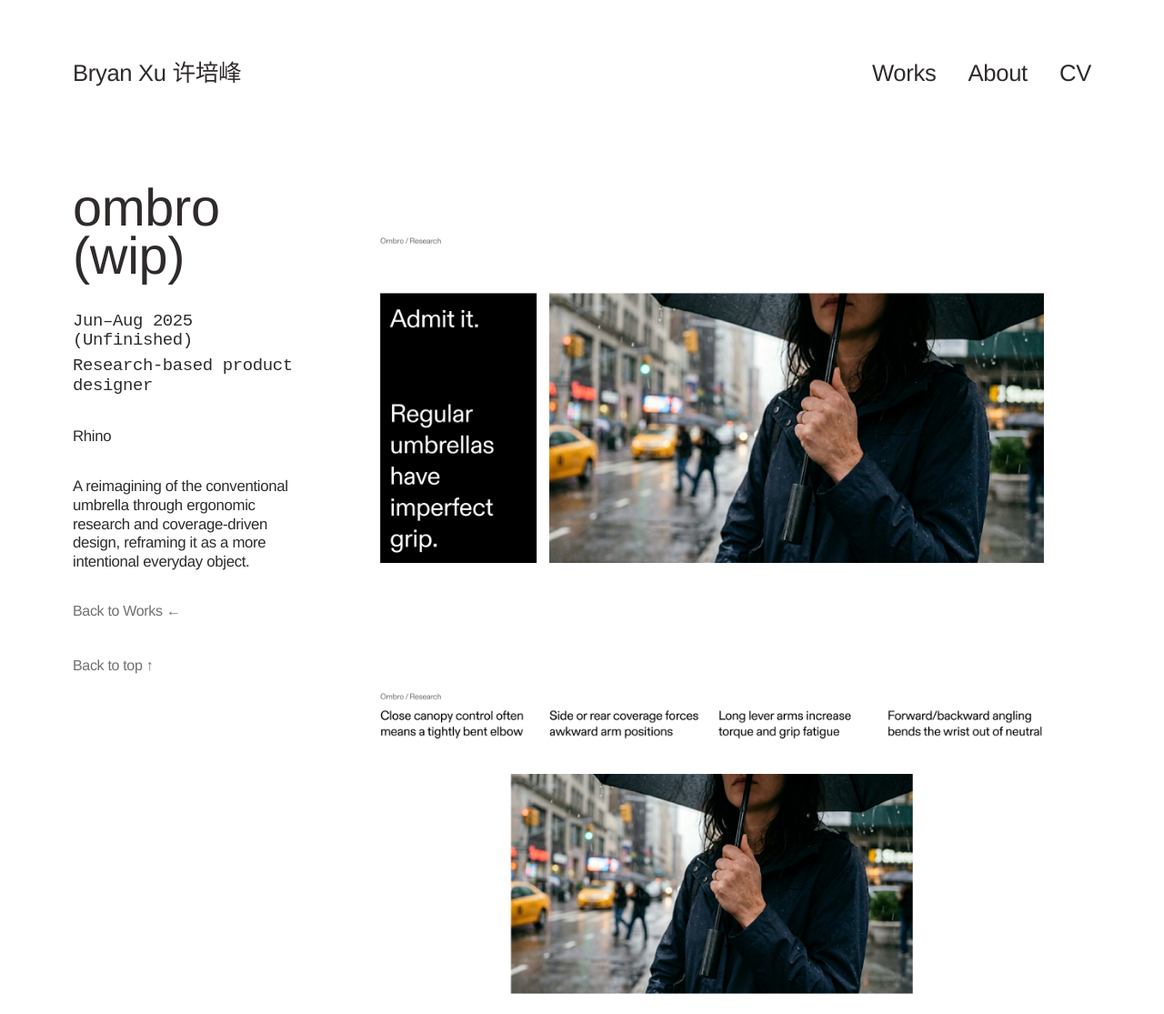
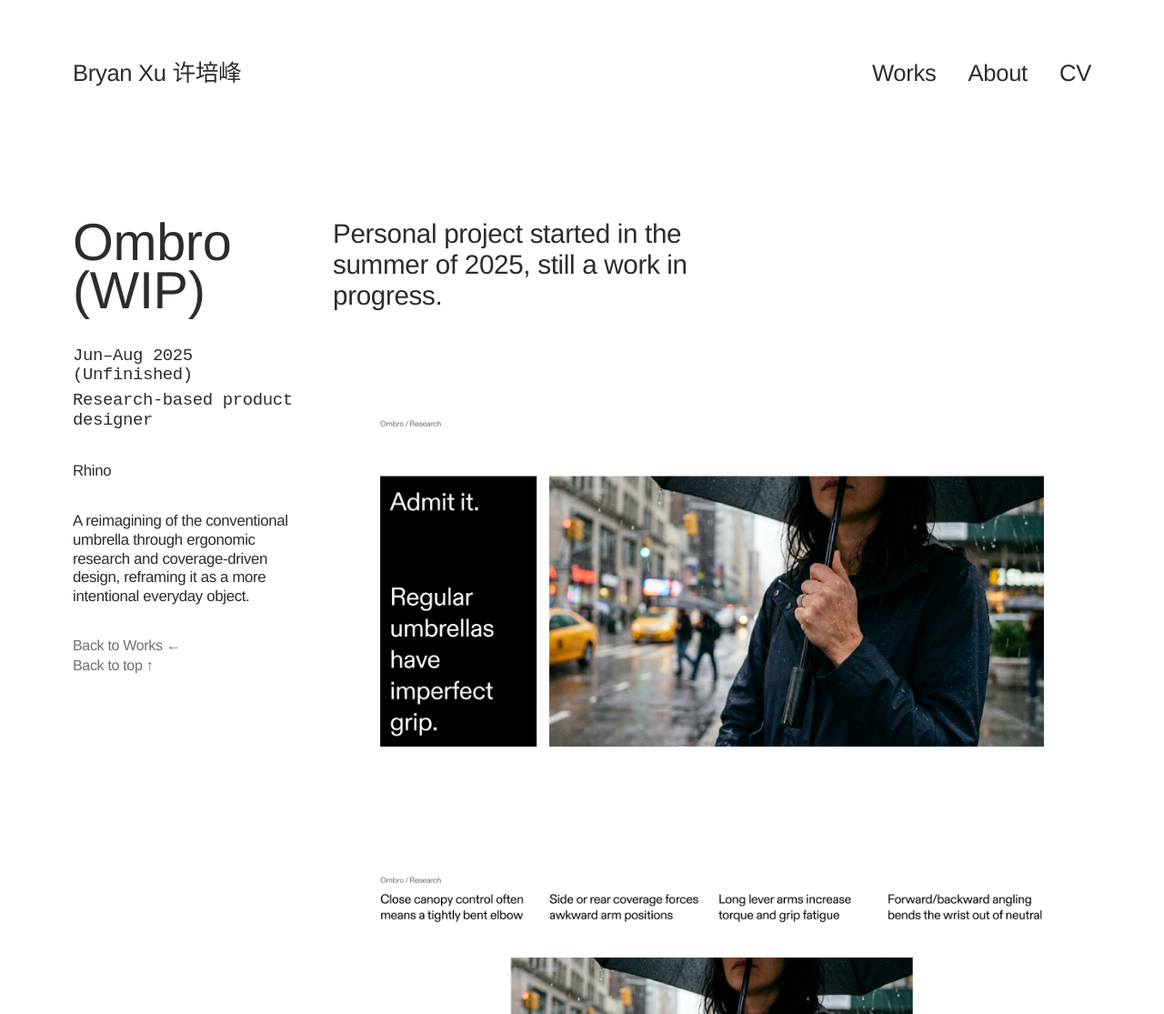
Before and after one commit to bxbryan/webdev26, a plain HTML site: page final-site/ombro.html in a window 1280 px wide. Shown: the top 1115 px of the page at 91% size. Drawn offline with Linux system fonts and the light colour scheme; a web font is replaced by a local one.

Commit message:
fixed various spacing issues for consistent top paddings across pages

```diff
--- a/final-site/ombro.html
+++ b/final-site/ombro.html
@@ -54,7 +54,11 @@
         </aside>
 
         <section class="project-content" aria-labelledby="ombro-title">
-          <div class="project-intro"></div>
+          <div class="project-intro">
+            <p>
+              Personal project started in the summer of 2025, still a work in progress.
+            </p>
+          </div>
 
           <section class="project-gallery" aria-label="Ombro project images">
             <figure class="project-gallery-item">
--- a/final-site/styles.css
+++ b/final-site/styles.css
@@ -447,7 +447,7 @@ body {
   min-height: calc(100vh - (var(--works-pad-y) * 2));
   flex-direction: column;
   justify-content: flex-start;
-  padding-top: 82px;
+  padding: clamp(4rem, 9vh, 7rem) 0 clamp(4rem, 8vh, 6rem);
 }
 
 .works-sidebar-copy h1 {
@@ -455,7 +455,7 @@ body {
   font-size: clamp(4rem, 4.8vw, 4.8rem);
   font-weight: 400;
   line-height: 0.92;
-  text-transform: lowercase;
+  /*text-transform: lowercase;*/
 }
 
 .works-sidebar-copy p {
@@ -482,6 +482,7 @@ body {
   display: grid;
   grid-template-columns: 1fr;
   gap: 2rem;
+  padding: clamp(4rem, 9vh, 7rem) 0 clamp(4rem, 8vh, 6rem);
 }
 
 .works-card {
@@ -544,7 +545,7 @@ body {
   flex-direction: column;
   gap: 2.15rem;
   width: 100%;
-  padding-top: 34px;
+  padding: clamp(4rem, 9vh, 7rem) 0 clamp(4rem, 8vh, 6rem);
 }
 
 .project-back-link {
@@ -558,7 +559,7 @@ body {
   font-size: clamp(3.6rem, 4.16vw, 4.48rem);
   font-weight: 400;
   line-height: 0.92;
-  text-transform: lowercase;
+  /*text-transform: lowercase;*/
 }
 
 .project-meta-group {
@@ -594,7 +595,7 @@ body {
 .project-intro {
   display: grid;
   gap: 1.75rem;
-  padding-top: 36px;
+  padding: clamp(4rem, 9vh, 7rem) 0 clamp(4rem, 8vh, 6rem);
   font-size: clamp(1.85rem, 2.25vw, 3rem);
   line-height: 1.14;
 }
```
Also changed, not shown: final-site/works.html (+1 -1 lines).
